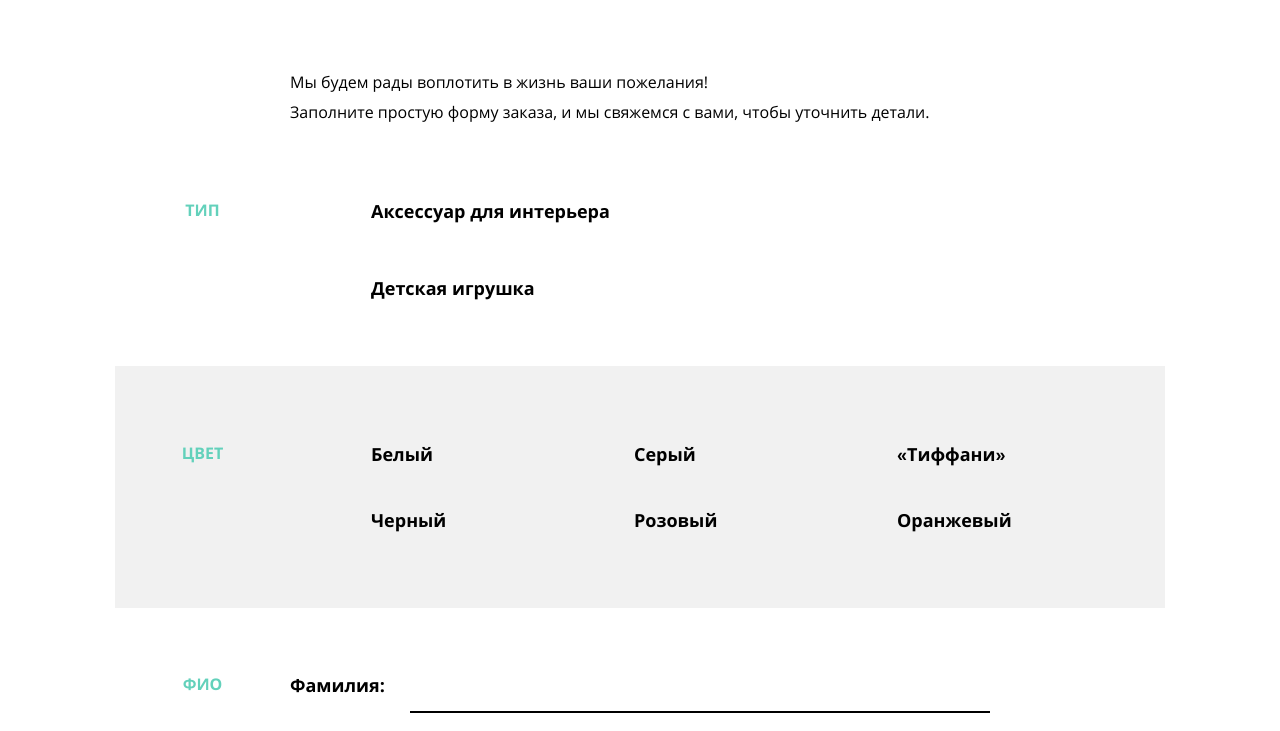
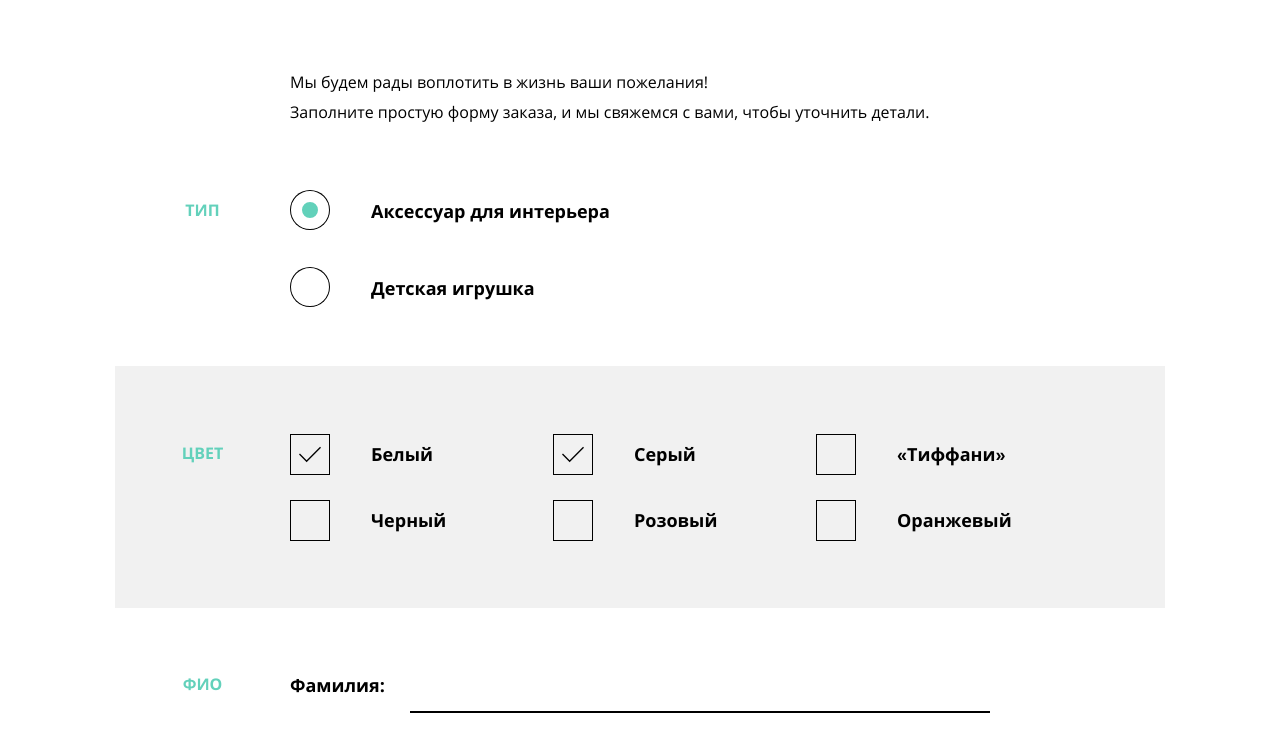
Before and after one commit to Ekaterina3/139515-mishka, a website: page form.html in a window 1280 px wide. Shown: the part 346-1077 px from the top of the page. Drawn offline with nearby package versions, Linux system fonts and the light colour scheme; files that its build step writes are made by us from their sources; files whose address does not match are found by name.

Commit message:
Кастомизованы переключатели в форме

```diff
--- a/sass/blocks/data-content-form.scss
+++ b/sass/blocks/data-content-form.scss
@@ -67,15 +67,61 @@
 }
 
 .form__type label {
+  position: relative;
+
   margin-bottom: 31px;
 
   &:last-child {
     margin-bottom: 45px;
   }
+
+  &:before {
+    position: absolute;
+    top: calc(50% - 20px);
+    left: 1px;
+
+    display: block;
+    content: "";
+    width: 16px;
+    height: 16px;
+
+    background-color: #ffffff;
+    border: 11px solid #ffffff;
+    box-shadow: 0 0 0 1px #000000;
+
+    border-radius: 50%;
+  }
+}
+
+.form__type input:checked + label:before {
+    background-color: #62d1ba;
 }
 
 .form__color label {
+  position: relative;
+
   margin-bottom: 48px;
+
+  &:before {
+    position: absolute;
+    top: calc(50% - 20px);
+    left: 0;
+
+    display: block;
+    content: "";
+    width: 38px;
+    height: 39px;
+
+    background-color: inherit;
+    border: 1px solid #000000;
+  }
+}
+
+.form__color input:checked + label:before {
+  background-image: url("../img/icon-tick.svg");
+  background-size: 22px 17px;
+  background-repeat: no-repeat;
+  background-position: center;
 }
 
 .form__item input {
@@ -174,6 +220,10 @@
       margin-bottom: 69px;
     }
   }
+
+
+
+
 
   .form__color {
     padding-top: 79px;
```
